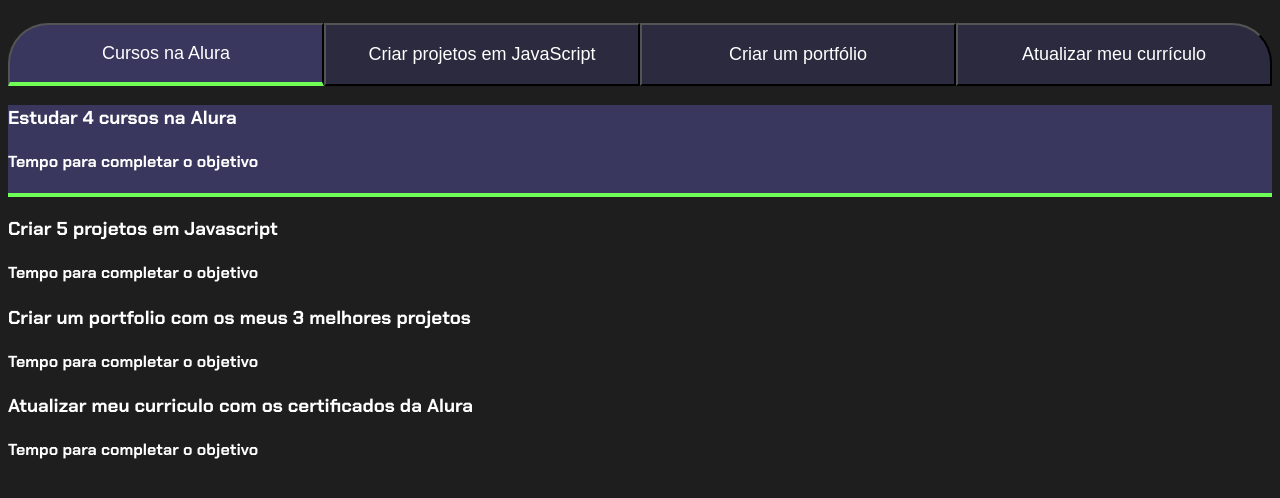
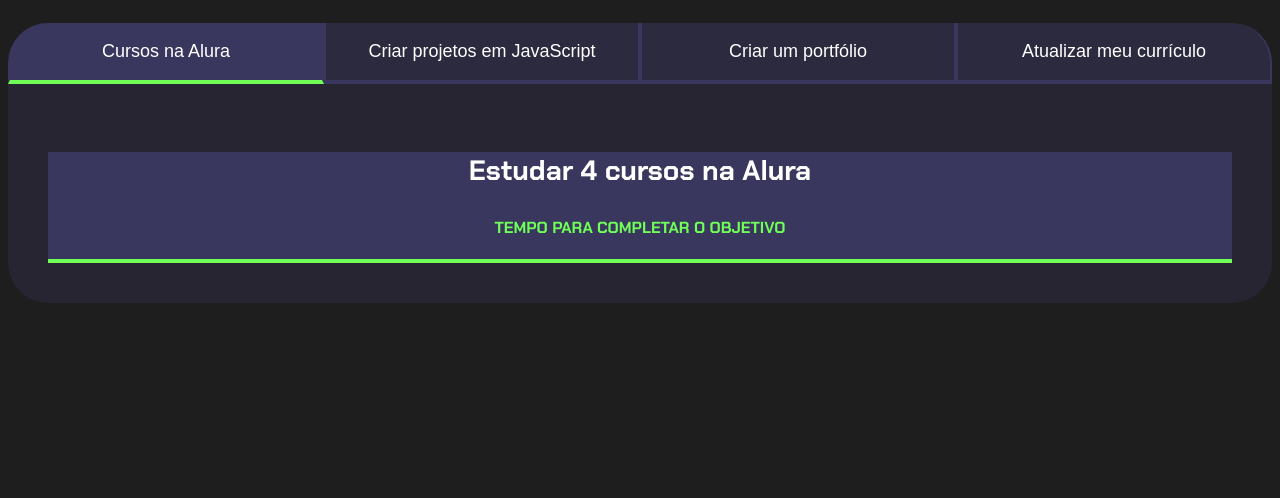
Before and after one commit to mariane12022007/Mariane-3A, a plain HTML site: page index.html in a window 1280 px wide. Shown: the part 80-578 px from the top of the page. Drawn offline with Linux system fonts and the light colour scheme.

Commit message:
Add files via upload

```diff
--- a/index.html
+++ b/index.html
@@ -9,6 +9,7 @@
     <body>
         <section class="conteudo-principal"></section>
         <h2 class="titulo-principal">Meus objetivos do ano<span>_</span></h2>
+        <div class="conteúdo">
             <div class="botoes">
                 <button class="botao ativo">Cursos na Alura</button>
                 <button class="botao">Criar projetos em JavaScript</button>
@@ -19,18 +20,23 @@
                 <div class="aba-conteudo ativo">
                     <h3 class="aba-conteudo-titulo-principal">Estudar 4 cursos na Alura</h3>
                     <h4 class="aba-conteudo-titulo-secundario">Tempo para completar o objetivo</h4>
+                    <div class="contador"></div>
                 </div>
                 <div class="aba-conteudo">
                     <h3 class="aba-conteudo-titulo-principal">Criar 5 projetos em Javascript</h3>
                     <h4 class="aba-conteudo-titulo-secundario">Tempo para completar o objetivo</h4>
+                    <div class="contador"></div>
                 </div>
                 <div class="aba-conteudo">
                     <h3 class="aba-conteudo-titulo-principal">Criar um portfolio com os meus 3 melhores projetos</h3>
                     <h4 class="aba-conteudo-titulo-secundario">Tempo para completar o objetivo</h4>
+                    <div class="contador"></div>
                 </div>
                 <div class="aba-conteudo">
                     <h3 class="aba-conteudo-titulo-principal">Atualizar meu curriculo com os certificados da Alura</h3>
                     <h4 class="aba-conteudo-titulo-secundario">Tempo para completar o objetivo</h4>
+                    <div class="contador"></div>
+                </div>
             </div>
         </div>
         <script src="main.js"></script>
--- a/main.js
+++ b/main.js
@@ -1,5 +1,8 @@
 const botoes = document.querySelectorAll(".botao");
-console.log(botoes)
+const textos = document.querySelectorAll(".aba-conteudo");
+const contadores = document.querySelectorAll(".contador");
+
+contadores[0]
 
 for (let i=0;i < botões.length; i++) {
     console.log(i);
@@ -7,7 +10,9 @@ for (let i=0;i < botões.length; i++) {
 
         for(let j=0; j<botoes.length; j++){
             botoes[j].classList.remove("ativo");
+            textos[j].classList.remove("ativo");
         }
         botoes[i].classList.add("ativo");
+        textos[i].classList.add("ativo");
     }
 }
--- a/style.css
+++ b/style.css
@@ -39,12 +39,11 @@ body{
     font-size: 18px;
     align-items: center;
     width: 100%;
+    border-bottom: 4px solid var(--botao-ativo);
+    border-left: 2px solid var(--botao-ativo);
+    border-right: 2px solid var(--botao-ativo);
+    border-top: none;
 }
-border-bottom: 4px solid var(--botao-ativo);
-border-left: 2px solid var(--botao-ativo);
-border-right: 2px solid var(--botao-ativo);
-border-top: none;
-
 .botoes {
     display: block;
 }
@@ -63,5 +62,27 @@ border-top: none;
     background-color: var(--botao-ativo);
     border-bottom: 4px solid var(--verde);
 }
-.abas-textos
-.aba-conteudo
+.abas-textos{
+    background-color: var(--texto-fundo);
+    padding: 40px;
+    border-radius: 0 0 40px 40px;
+}
+.botao.ativo{
+    background-color: var(--botao-ativo);
+    border-bottom: 4px solid var(--verde);
+}
+.aba-conteudo.ativo{
+    display: block;
+}
+.aba-conteudo{
+    display: none;
+}
+.aba-conteudo-titulo-principal{
+    font-size: 28px;
+    text-align: center;
+}
+.aba-conteudo-titulo-secundario{
+    text-align: center;
+    color: var(--verde);
+    text-transform: uppercase;
+}
```
Lines whose indentation alone changed are shown as unchanged.
